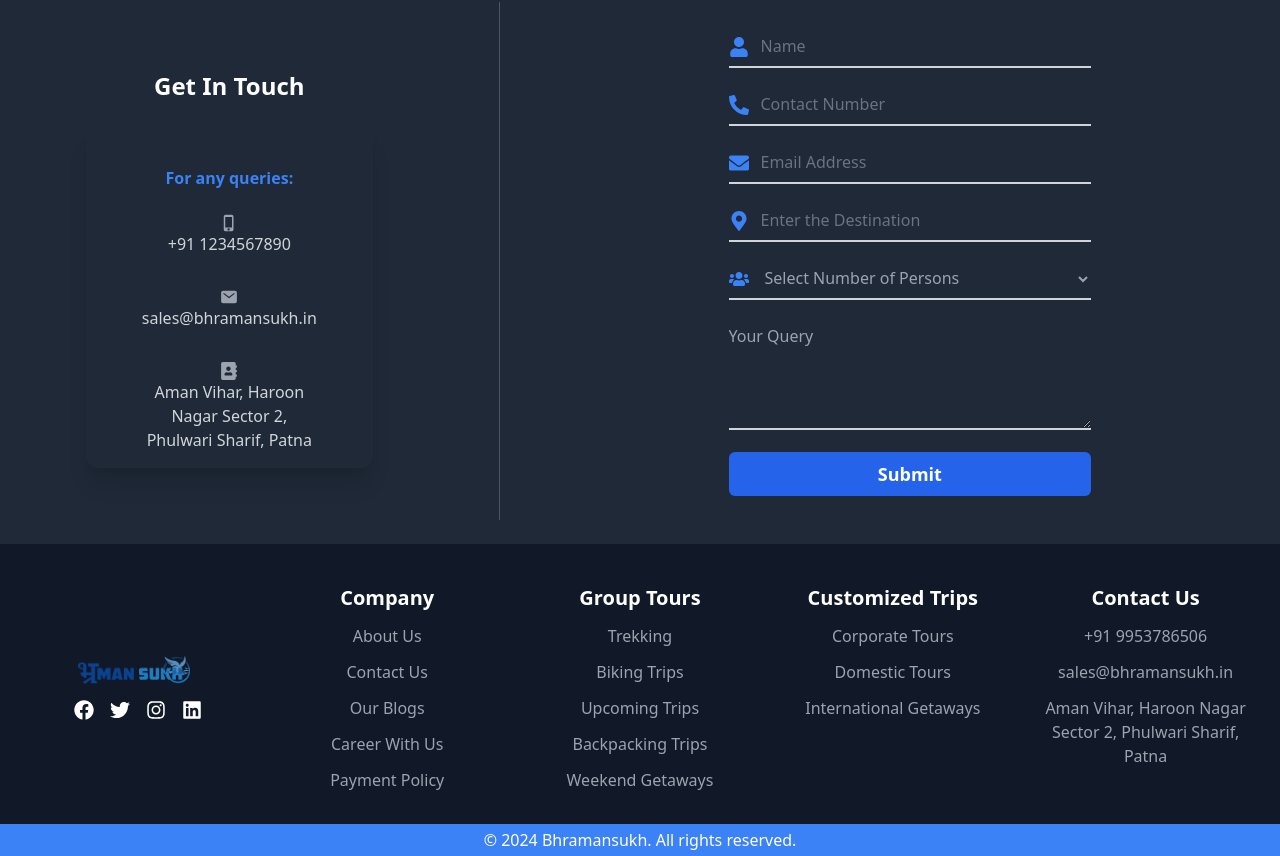
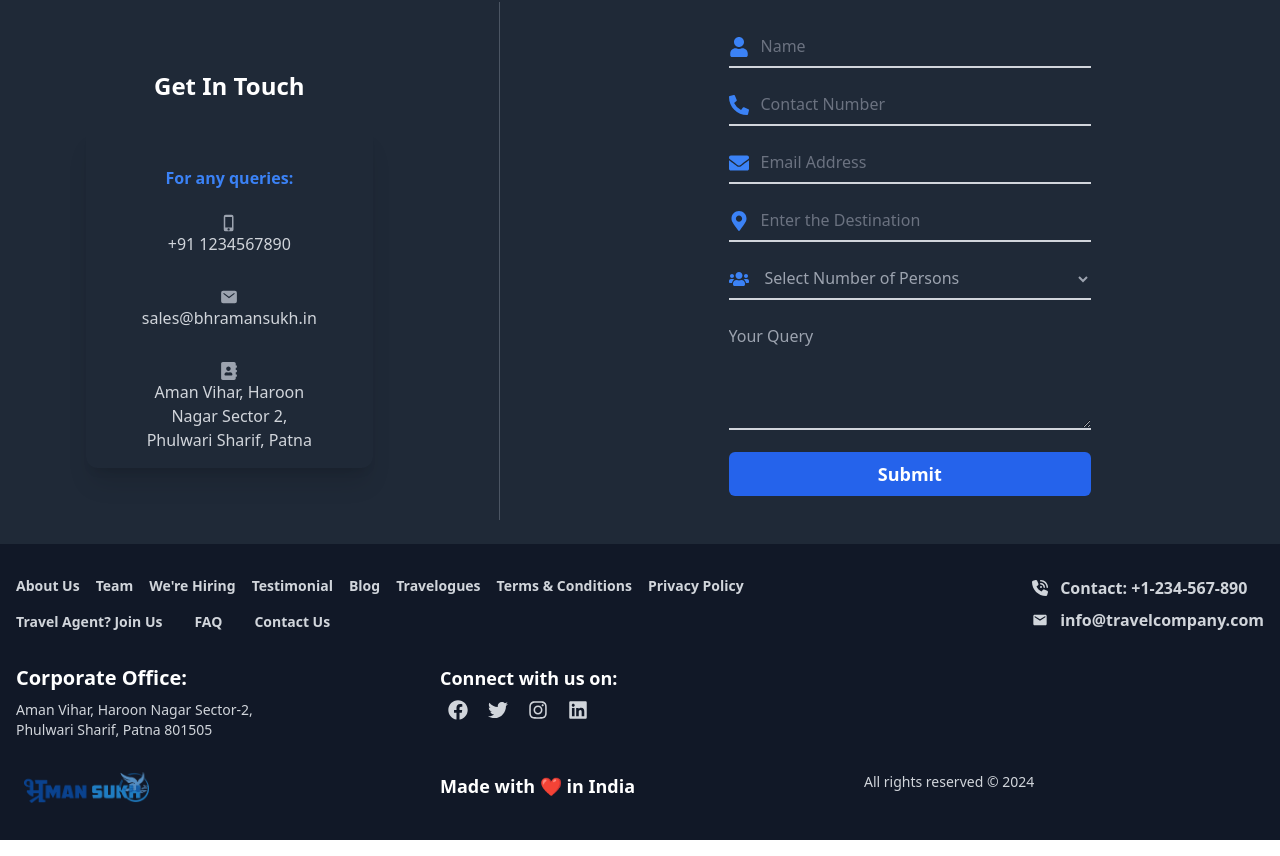
Before and after one commit to nadrahoda/Bhramansukh, a Next.js app: page / in a window 1280 px wide. Shown: the part 5969-6825 px from the top of the page. Built offline with nearby package versions, Linux system fonts and the light colour scheme.

Commit message:
Footer Redesigned

```diff
--- a/components/Footer.tsx
+++ b/components/Footer.tsx
@@ -3,102 +3,83 @@ import { FaFacebook, FaTwitter, FaInstagram, FaLinkedin } from 'react-icons/fa'
 import Image from 'next/image'
 import logo from '../public/assets/logo.png'
 import { FaPhone } from 'react-icons/fa6'
+import { FaPhoneVolume } from "react-icons/fa6";
+import { MdMail } from "react-icons/md";
 
 const Footer: React.FC = () => {
   return (
-    <footer className='bg-gray-900 text-white pt-10'>
-      <div className='max-w-screen-xl mx-auto px-6 grid grid-cols-1 md:grid-cols-5 gap-8'>
-        {/* First Column - Logo and Social Icons */}
-        <div className='flex flex-col justify-center space-y-4'>
-          <div className='flex items-center justify-center space-x-3'>
-            <Image src={logo} alt='Logo' className='w-28' />
+    <footer className="bg-gray-900 text-gray-300 py-8">
+    {/* Main Links Section */}
+    <div className="max-w-7xl mx-auto px-4">
+      <div className="flex flex-col md:flex-row justify-between items-start space-y-6 md:space-y-0">
+        {/* Links */}
+        <div className="flex flex-col justify-between w-full md:w-2/3 space-y-4">
+          <div className="flex flex-wrap space-x-4 text-sm">
+            <p className="font-semibold">About Us</p>
+            <p className="font-semibold">Team</p>
+            <p className="font-semibold">We're Hiring</p>
+            <p className="font-semibold">Testimonial</p>
+            <p className="font-semibold">Blog</p>
+            <p className="font-semibold">Travelogues</p>
+            <p className="font-semibold">Terms & Conditions</p>
+            <p className="font-semibold">Privacy Policy</p>
           </div>
-          <div className='flex space-x-4 items-center justify-center pl-2'>
-            <a href='/' className='text-xl'>
-              <FaFacebook />
-            </a>
-            <a href='/' className='text-xl'>
-              <FaTwitter />
-            </a>
-            <a href='/' className='text-xl'>
-              <FaInstagram />
-            </a>
-            <a href='/' className='text-xl'>
-              <FaLinkedin />
-            </a>
+
+          <div className="flex space-x-8 text-sm">
+            <p className="font-semibold">Travel Agent? Join Us</p>
+            <p className="font-semibold">FAQ</p>
+            <p className="font-semibold">Contact Us</p>
           </div>
         </div>
 
-        {/* Second Column - Company Links */}
-        <div className='flex flex-col space-y-3  items-center'>
-          <h4 className='text-xl font-semibold'>Company</h4>
-          <a href='/' className='text-gray-400 hover:text-white'>
-            About Us
-          </a>
-          <a href='/' className='text-gray-400 hover:text-white'>
-            Contact Us
-          </a>
-          <a href='/' className='text-gray-400 hover:text-white'>
-            Our Blogs
-          </a>
-          <a href='/' className='text-gray-400 hover:text-white'>
-            Career With Us
-          </a>
-          <a href='/' className='text-gray-400 hover:text-white'>
-            Payment Policy
-          </a>
-        </div>
-
-        {/* Third Column - Group Tours */}
-        <div className='hidden md:flex flex-col space-y-3  items-center'>
-          <h4 className='text-xl font-semibold'>Group Tours</h4>
-          <a href='/' className='text-gray-400 hover:text-white'>
-            Trekking
-          </a>
-          <a href='/' className='text-gray-400 hover:text-white'>
-            Biking Trips
-          </a>
-          <a href='/' className='text-gray-400 hover:text-white'>
-            Upcoming Trips
-          </a>
-          <a href='/' className='text-gray-400 hover:text-white'>
-            Backpacking Trips
-          </a>
-          <a href='/' className='text-gray-400 hover:text-white'>
-            Weekend Getaways
-          </a>
-        </div>
-
-        {/* Fourth Column - Customized Trips */}
-        <div className='hidden md:flex flex-col space-y-3 items-center '>
-          <h4 className='text-xl font-semibold'>Customized Trips</h4>
-          <a href='/' className='text-gray-400 hover:text-white'>
-            Corporate Tours
-          </a>
-          <a href='/' className='text-gray-400 hover:text-white'>
-            Domestic Tours
-          </a>
-          <a href='/' className='text-gray-400 hover:text-white'>
-            International Getaways
-          </a>
-        </div>
-
-        {/* Fifth Column - Contact Us */}
-        <div className='flex flex-col space-y-3 items-center '>
-          <h4 className='text-xl font-semibold'>Contact Us</h4>
-
-          <p className='text-gray-400'>+91 9953786506</p>
-          <p className='text-gray-400'>sales@bhramansukh.in</p>
-          <p className='text-gray-400 text-center'>
-            Aman Vihar, Haroon Nagar Sector 2, Phulwari Sharif, Patna
+        {/* Contact Info */}
+        <div className="text-left flex flex-col space-y-2 items-start">
+          <p className="font-semibold flex items-center">
+            <FaPhoneVolume className="mr-3" /> Contact: +1-234-567-890
+          </p>
+          <p className="font-semibold flex items-center">
+            <MdMail className="mr-3" /> info@travelcompany.com
           </p>
         </div>
       </div>
+    </div>
 
-      <div className='text-center mt-8 text-white py-1 bg-blue-500'>
-        <p>&copy; 2024 Bhramansukh. All rights reserved.</p>
+
+
+    {/* Three Columns - First Section */}
+    <div className="max-w-7xl mx-auto mt-8 px-4 grid grid-cols-1 md:grid-cols-3 gap-6">
+      <div>
+        <h4 className="text-xl font-semibold text-white mb-2">Corporate Office:</h4>
+        <p className="text-sm w-2/3">
+          Aman Vihar, Haroon Nagar Sector-2, Phulwari Sharif, Patna 801505
+        </p>
       </div>
-    </footer>
+      <div>
+        <h4 className="text-lg font-semibold text-white mb-2">Connect with us on:</h4>
+        <div className="text-sm flex space-x-5 pl-2">
+          <FaFacebook size={20} />
+          <FaTwitter size={20} />
+          <FaInstagram size={20} />
+          <FaLinkedin size={20} />
+        </div>
+      </div>
+    </div>
+
+    {/* Three Columns - Second Section */}
+    <div className="max-w-7xl mx-auto mt-8 px-4 grid grid-cols-1 md:grid-cols-3 gap-6 items-start">
+      <div className="w-1/3">
+        <Image src={logo} alt="Logo" width={192} height={96} className="w-36 pl-2" />
+      </div>
+      <div className="w-1/3 text-nowrap">
+        <h4 className="text-lg text-center font-semibold text-white mb-2">
+          Made with ❤️ in India
+        </h4>
+      </div>
+      <div className="w-1/3 text-right text-nowrap">
+        <p className="text-sm">All rights reserved © 2024</p>
+      </div>
+    </div>
+  </footer>
   )
 }
 
```
